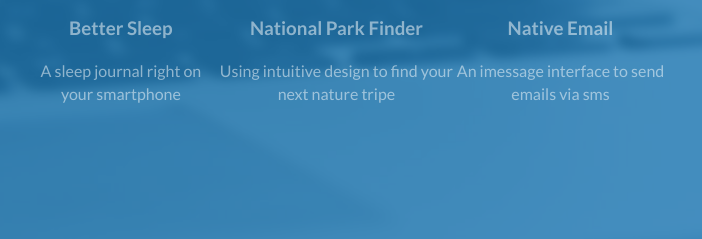
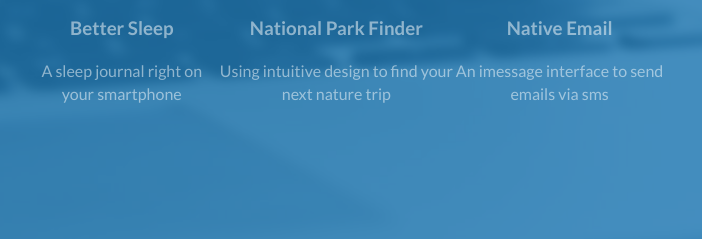
Before and after one commit to Matthew-Demoy/Matthew-Demoy.github.io, a website: page index.html in a window 1280 px wide. Shown: the part 550-789 px from the top of the page, 295-997 px from the left. Drawn offline with nearby package versions, Linux system fonts and the light colour scheme.

Commit message:
Typo fix

```diff
--- a/index.html
+++ b/index.html
@@ -60,7 +60,7 @@
                             <a href="https://codesandbox.io/embed/us-parks-2qy2h" target="_blank">
                                 <img class="icon" src="images/park.png">
                                 <h3>National Park Finder</h3>
-                                <p>Using intuitive design to find your next nature tripe</p>
+                                <p>Using intuitive design to find your next nature trip</p>
                             </a>
                         </div>
                         <div>
```
